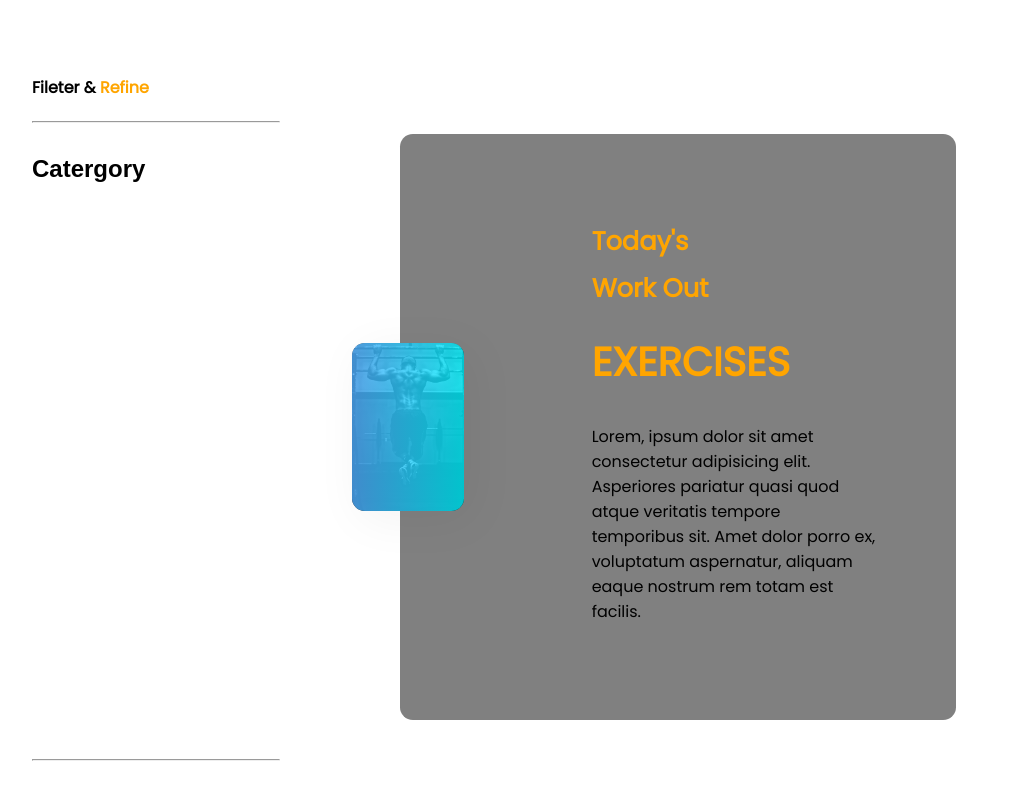
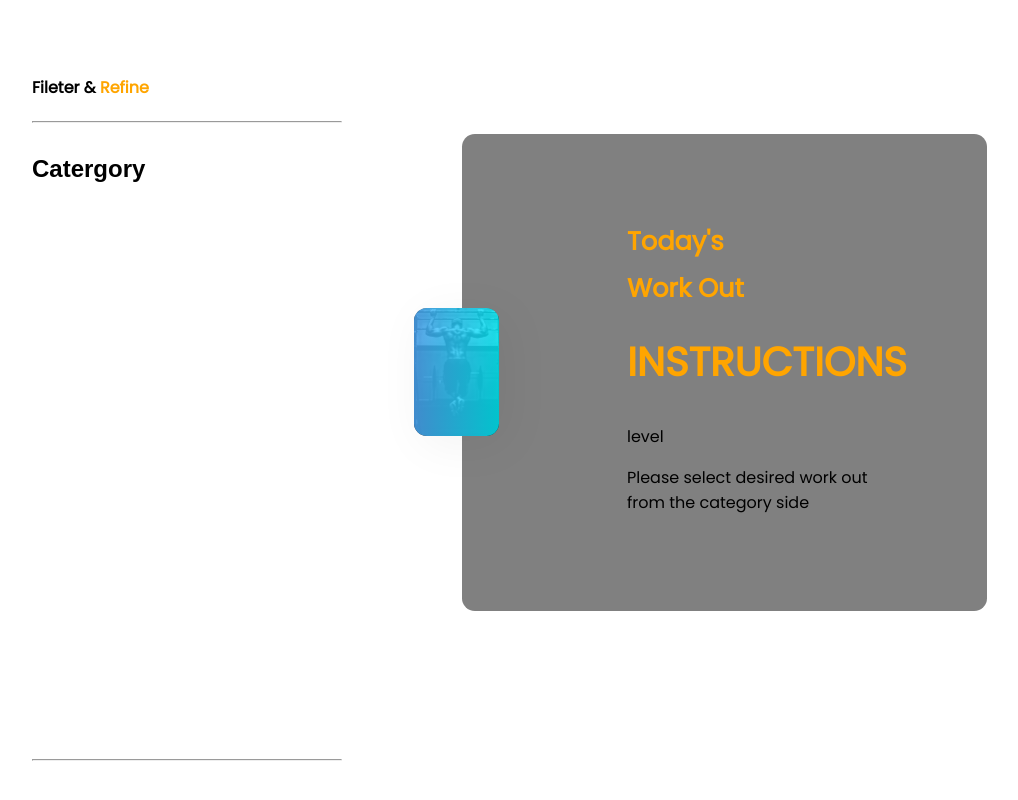
Before and after one commit to alvo254/Fitness-Hero, a plain HTML site: page index.html in a window 1280 px wide. Shown: the part 878-1678 px from the top of the page, without its empty margins (88-1106 px from the left). Drawn offline with Linux system fonts and the light colour scheme; no server answers.

Commit message:
js update

```diff
--- a/index.html
+++ b/index.html
@@ -17,9 +17,9 @@
                 <div class="links">
                     <a href=""><li>Home</li></a>
                     <a href="#refine"><li>Refine</li></a>
-                    <!-- <a href=""><li>Home</li></a>
+                    <a href=""><li>Login</li></a>
+                    <a href=""><li>Register</li></a>
                     <a href=""><li>Home</li></a>
-                    <a href=""><li>Home</li></a> -->
                 </div>
             </div>
 
@@ -95,11 +95,9 @@
                         <span>Today's</span>
                         <span>Work Out</span>
                     </div>
-                    <h1 class="post_title">Exercises</h1>
-                    <p class="post_text">Lorem, ipsum dolor sit amet consectetur adipisicing elit.
-                        Asperiores pariatur quasi quod atque veritatis tempore temporibus sit. Amet
-                        dolor porro ex, voluptatum aspernatur, aliquam eaque nostrum rem totam est
-                        facilis.</p>
+                    <h1 class="post_title">Instructions</h1>
+                    <div class="leve">level</div>
+                    <p class="post_text">Please select desired work out from the category side</p>
                         <a href="" class="post_cta"></a>
                 </div>
             </div>
```
Also changed, not shown: assets/test.js (+0 -10 lines).
